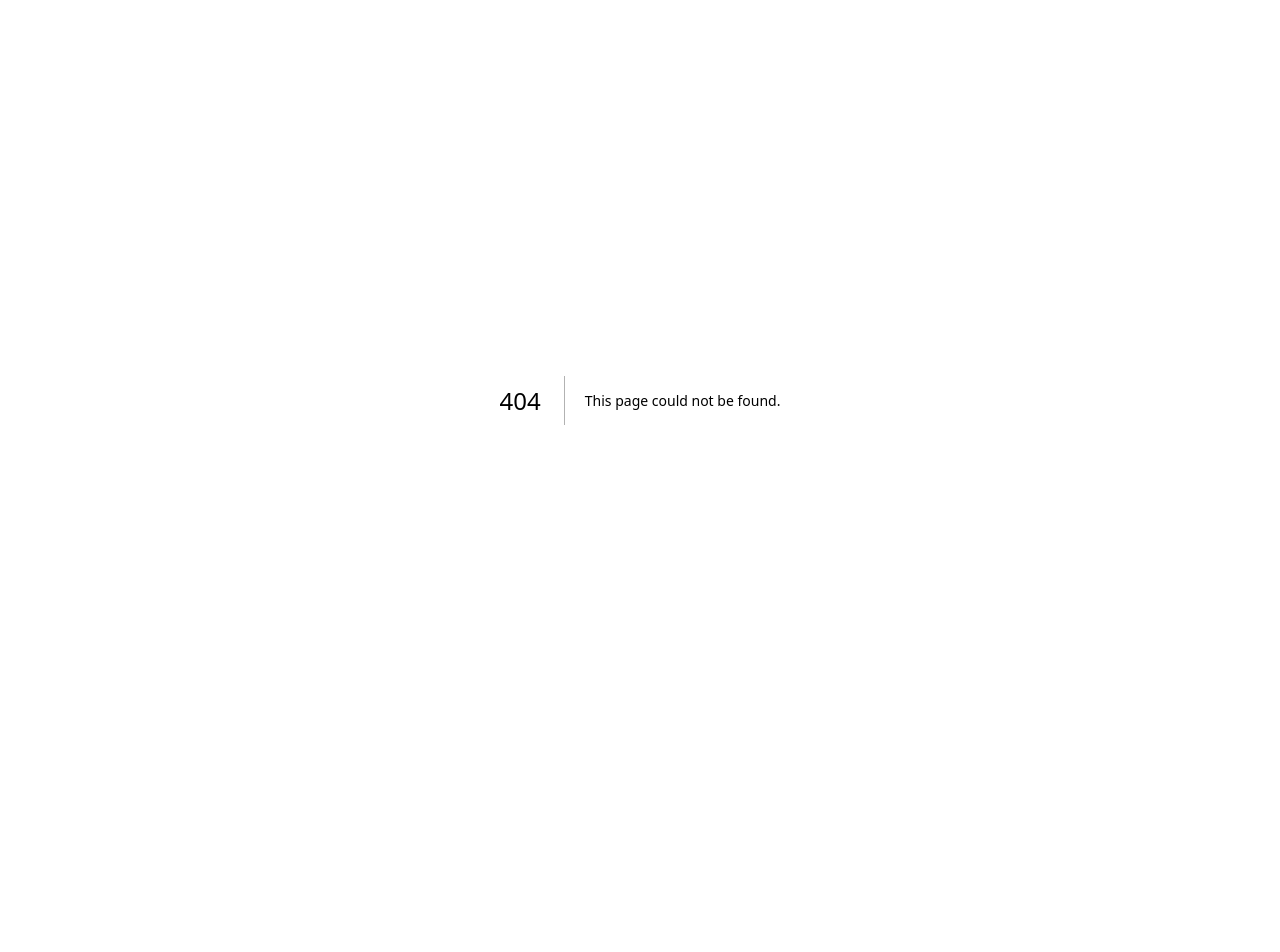
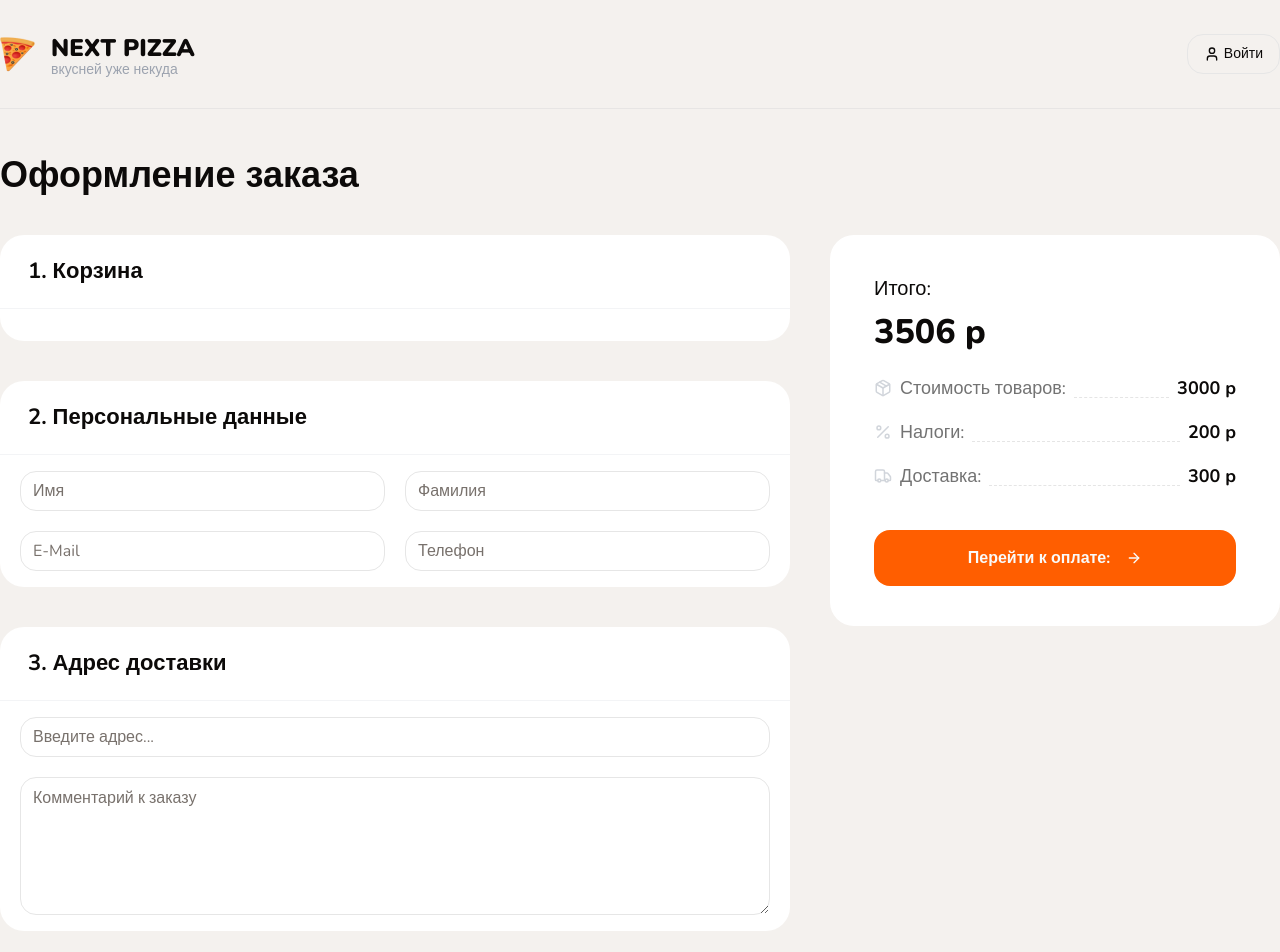
Before and after one commit to Leroyalle/next-pizza, a Next.js app: page /checkout in a window 1280 px wide. Before the commit this address had no page. Shown: the top 952 px of the page. Before the commit the page ends 800 px from the top, so only its background shows below. Built offline with nearby package versions, Linux system fonts and the light colour scheme.

Commit message:
верстка блоков в checkout

```diff
--- /dev/null
+++ b/app/(checkout)/checkout/page.tsx
@@ -0,0 +1,76 @@
+import React from 'react';
+import { CheckoutItemDetails, Container, Title } from '@/shared/components/shared';
+import { WhiteBlock } from '../../../shared/components/shared/white-block';
+import { Button, Input, Textarea } from '@/shared/components/ui';
+import { ArrowRight, Package, Percent, Truck } from 'lucide-react';
+
+export default function CheckoutPage() {
+  return (
+    <Container className="mt-10">
+      <Title text={'Оформление заказа'} className="font-extrabold mb-8 text-[36px]" />
+
+      <div className="flex gap-10">
+        <div className="flex flex-col gap-10 flex-1 mb-20">
+          <WhiteBlock title={'1. Корзина'}></WhiteBlock>
+
+          <WhiteBlock title={'2. Персональные данные'}>
+            <div className="grid grid-cols-2 gap-5">
+              <Input name="firstName" className="text-base" placeholder="Имя" />
+              <Input name="lastName" className="text-base" placeholder="Фамилия" />
+              <Input name="email" className="text-base" placeholder="E-Mail" />
+              <Input name="phone" className="text-base" placeholder="Телефон" />
+            </div>
+          </WhiteBlock>
+
+          <WhiteBlock title={'3. Адрес доставки'}>
+            <div className="flex flex-col gap-5">
+              <Input name="firstName" className="text-base" placeholder="Введите адрес..." />
+              <Textarea className="text-base" rows={5} placeholder="Комментарий к заказу" />
+            </div>
+          </WhiteBlock>
+        </div>
+
+        <div className="w-[450px]">
+          <WhiteBlock className="p-6 sticky top-4">
+            <div className="flex flex-col gap-1">
+              <span className="text-xl">Итого:</span>
+              <span className="text-[34px] font-extrabold">3506 p</span>
+            </div>
+
+            <CheckoutItemDetails
+              title={
+                <div className="flex items-center">
+                  <Package size={18} className="mr-2 text-gray-300" />
+                  Стоимость товаров:
+                </div>
+              }
+              value={'3000'}
+            />
+            <CheckoutItemDetails
+              title={
+                <div className="flex items-center">
+                  <Percent size={18} className="mr-2 text-gray-300" />
+                  Налоги:
+                </div>
+              }
+              value={'200'}
+            />
+            <CheckoutItemDetails
+              title={
+                <div className="flex items-center">
+                  <Truck size={18} className="mr-2 text-gray-300" />
+                  Доставка:
+                </div>
+              }
+              value={'300'}
+            />
+            <Button type="submit" className="w-full h-14 rounded-2xl mt-6 text-base font-bold">
+              Перейти к оплате:
+              <ArrowRight className="w-5 ml-2" />
+            </Button>
+          </WhiteBlock>
+        </div>
+      </div>
+    </Container>
+  );
+}
--- /dev/null
+++ b/app/(checkout)/layout.tsx
@@ -0,0 +1,19 @@
+import { Container, Header } from '@/shared/components/shared';
+import { Metadata } from 'next';
+import React from 'react';
+
+export const metadata: Metadata = {
+  title: 'Next Pizza | Корзина',
+  description: 'Generated by create next app',
+};
+
+export default function CheckoutLayout({ children }: { children: React.ReactNode }) {
+  return (
+    <main className="min-h-screen bg-[#f4f1ee]">
+      <Container>
+        <Header hasSearch={false} hasCart={false} className="border-b-gray" />
+        {children}
+      </Container>
+    </main>
+  );
+}
--- /dev/null
+++ b/shared/components/shared/checkout-item-details.tsx
@@ -0,0 +1,20 @@
+import { cn } from '@/shared/lib/utils';
+import React from 'react';
+
+interface Props {
+  title?: React.ReactNode;
+  value?: string;
+  className?: string;
+}
+
+export const CheckoutItemDetails: React.FC<Props> = ({ title, value, className }) => {
+  return (
+    <div className={cn('flex my-4', className)}>
+      <span className="flex flex-1 text-lg text-neutral-500">
+        {title}
+        <div className="flex-1 border-b border-dashed border-b-neutral-200 relative -top-1 mx-2" />
+      </span>
+      <span className="font-bold text-lg">{value} p</span>
+    </div>
+  );
+};
--- a/shared/components/shared/header.tsx
+++ b/shared/components/shared/header.tsx
@@ -9,12 +9,14 @@ import { SearchInput } from './search-input';
 import { CartButton } from './cart-button';
 
 interface IHeader {
+  hasSearch?: boolean;
+  hasCart?: boolean;
   className?: string;
 }
 
-export const Header: React.FC<IHeader> = ({ className }) => {
+export const Header: React.FC<IHeader> = ({ hasSearch = true, hasCart = true, className }) => {
   return (
-    <header className={cn('border border-b', className)}>
+    <header className={cn(' border-b', className)}>
       <Container className="flex items-center justify-between py-8">
         <Link href="/">
           <div className="flex items-center gap-4">
@@ -25,16 +27,18 @@ export const Header: React.FC<IHeader> = ({ className }) => {
             </div>
           </div>
         </Link>
-        <div className="mx-10 flex-1">
-          <SearchInput />
-        </div>
+        {hasSearch && (
+          <div className="mx-10 flex-1">
+            <SearchInput />
+          </div>
+        )}
         <div className="flex items-center gap-3">
           <Button variant="outline" className="flex items-center gap-1">
             <User size={16} />
             Войти
           </Button>
 
-          <CartButton />
+          {hasCart && <CartButton />}
         </div>
       </Container>
     </header>
--- a/shared/components/shared/index.ts
+++ b/shared/components/shared/index.ts
@@ -18,3 +18,5 @@ export { IngredientItem } from './ingredient-item';
 export { CartButton } from './cart-button';
 export { CartDrawer } from './cart-drawer';
 export { ProductForm } from './product-form';
+export { WhiteBlock } from './white-block';
+export { CheckoutItemDetails } from './checkout-item-details';
--- /dev/null
+++ b/shared/components/shared/white-block.tsx
@@ -0,0 +1,31 @@
+import React from 'react';
+import { Title } from './title';
+import { cn } from '@/shared/lib/utils';
+
+interface Props {
+  title?: string;
+  endAdornment?: React.ReactNode;
+  className?: string;
+  contentClassName?: string;
+}
+
+export const WhiteBlock: React.FC<React.PropsWithChildren<Props>> = ({
+  title,
+  endAdornment,
+  className,
+  contentClassName,
+  children,
+}) => {
+  return (
+    <div className={cn('bg-white rounded-3xl', className)}>
+      {title && (
+        <div className="flex items-center justify-between p-5 px-7 border-b border-gray-100">
+          <Title text={title} size="sm" className="font-bold" />
+          {endAdornment}
+        </div>
+      )}
+
+      <div className={cn('px-5 py-4', contentClassName)}>{children}</div>
+    </div>
+  );
+};
--- a/shared/components/ui/index.ts
+++ b/shared/components/ui/index.ts
@@ -7,3 +7,4 @@ export { Popover } from './popover';
 export { Select } from './select';
 export { Skeleton } from './skeleton';
 export { Slider } from './slider';
+export { Textarea } from './textarea';
--- /dev/null
+++ b/shared/components/ui/textarea.tsx
@@ -0,0 +1,24 @@
+import * as React from "react"
+
+import { cn } from "@/shared/lib/utils"
+
+export interface TextareaProps
+  extends React.TextareaHTMLAttributes<HTMLTextAreaElement> {}
+
+const Textarea = React.forwardRef<HTMLTextAreaElement, TextareaProps>(
+  ({ className, ...props }, ref) => {
+    return (
+      <textarea
+        className={cn(
+          "flex min-h-[80px] w-full rounded-md border border-input bg-background px-3 py-2 text-sm ring-offset-background placeholder:text-muted-foreground focus-visible:outline-none focus-visible:ring-2 focus-visible:ring-ring focus-visible:ring-offset-2 disabled:cursor-not-allowed disabled:opacity-50",
+          className
+        )}
+        ref={ref}
+        {...props}
+      />
+    )
+  }
+)
+Textarea.displayName = "Textarea"
+
+export { Textarea }
```
